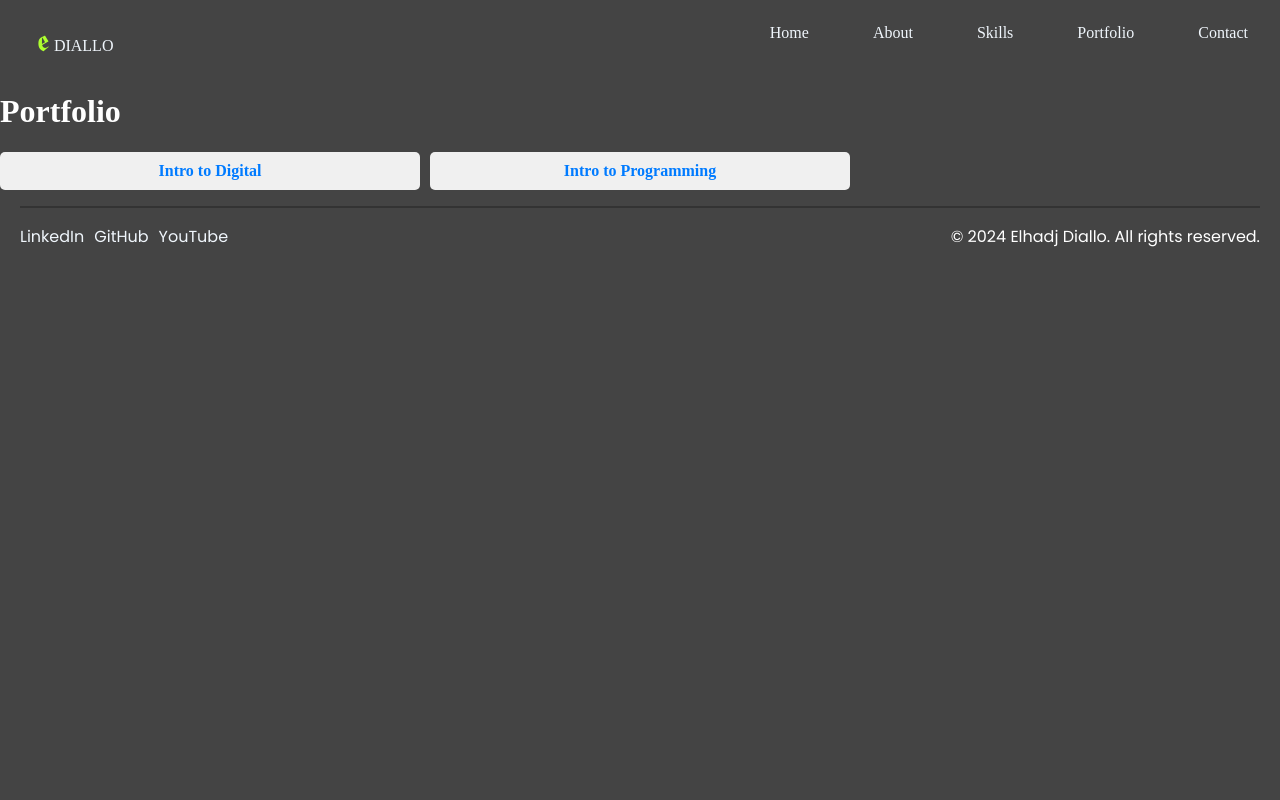
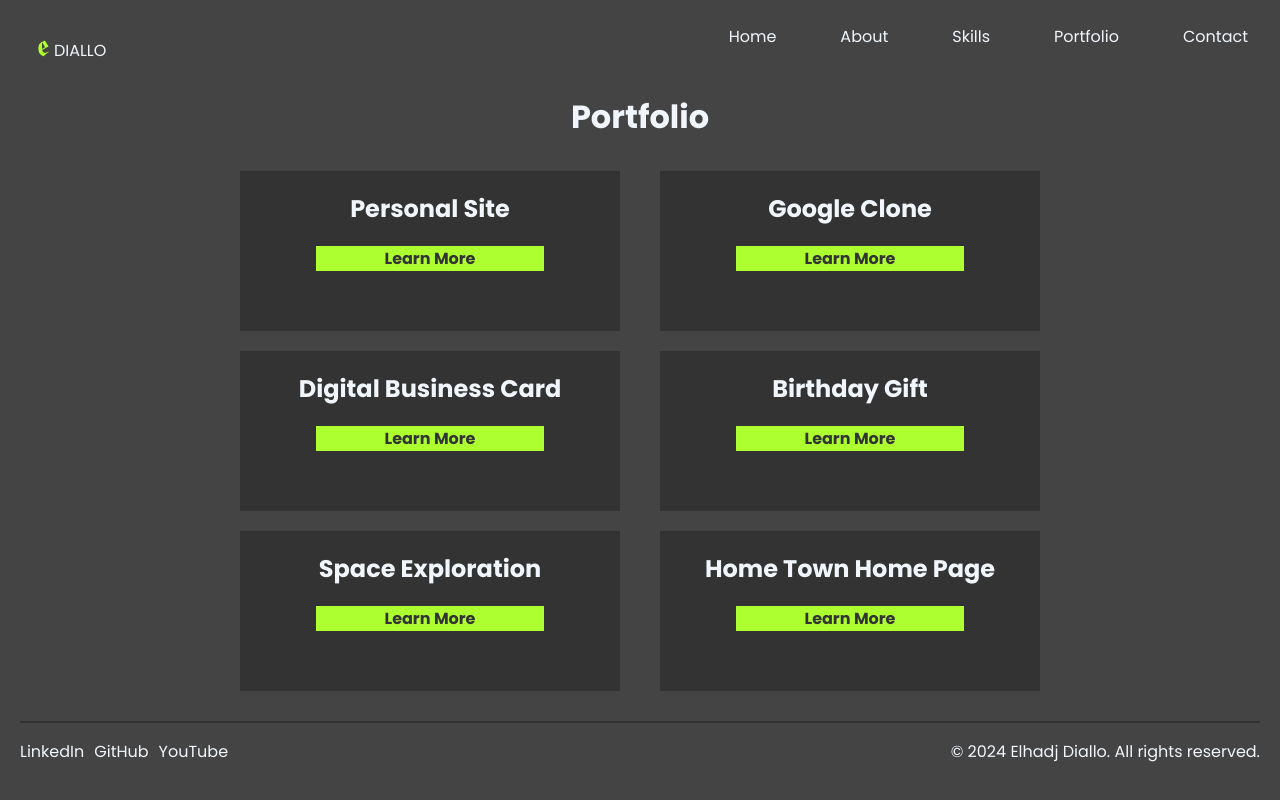
Before and after one commit to eediallo/eediallo.github.io, a React (Create React App) app in the folder my-portfolio/: page /portfolio in a window 1280 px wide. Built offline with nearby package versions, Linux system fonts and the light colour scheme.

Commit message:
removes itd page and replaces it with portfolio page

```diff
--- a/my-portfolio/src/App.css
+++ b/my-portfolio/src/App.css
@@ -15,10 +15,6 @@
   --greenyellow: greenyellow;
   --Poppins: "Poppins",sans-serif;
 
-}
-
-.grid {
-  --columns: 400px 400px
 }
 
 body {
@@ -144,67 +140,6 @@ h4 {
   pointer-events: none;
 }
 
-
-/* =========ITD PAGE================= */
-.itd-grid-list {
-  display: grid;
-  grid-template-columns: var(--columns);
-  grid-auto-rows: 160px;
-  grid-gap: 20px;
-  justify-content: center;
-}
-
-.itd-grid-item {
-  background-color: var(--yellow);
-  color: var(--white);
-  margin: 0 10px
-}
-
-.itd-grid-item h2 {
-  text-align: center;
-}
-
-.a-wrap a {
-  display: block;
-  text-align: center;
-  color: var(--white);
-  text-decoration: none;
-  cursor: pointer;
-}
-
-.a-wrap a:hover,
-.a-wrap a:focus {
-  background-color: var(--dark-green);
-}
-
-.a-wrap {
-  width: 60%;
-  margin-left: auto;
-  margin-right: auto;
-  background-color: var(--green);
-}
-
-#title {
-  color: hsla(0, 0%, 100%, .5);
-  font-family: var(--Poppins);
-  font-size: 24px;
-  font-style: normal;
-  font-weight: 400;
-  line-height: 35px;
-  margin-top: 44px;
-}
-
-.profile-description p {
-  color: #fff;
-  font-family: var(--Poppins);
-  font-style: normal;
-  line-height: 35px;
-  margin-top: 44px;
-}
-
-
-
-
 /* =========PORTFOLIO PAGE================= */
 .portfolio-grid-list {
   display: grid;
--- a/my-portfolio/src/App.js
+++ b/my-portfolio/src/App.js
@@ -4,12 +4,12 @@ import "./css/Footer.css"
 import "./css/skills.css"
 import "./css/contact.css"
 import "./css/contact.css"
+import "./css/portfolio.css"
 import AboutPage from "./pages/About";
 import HomePage from "./pages/Home";
-import PortfolioPage from "./pages/Portfolio";
+import Portfolio from "./pages/Portfolio";
 import { BrowserRouter, Routes, Route } from "react-router-dom";
 import NavBar from "./components/NavBar";
-import IntroToDigital from "./pages/IntroToDigital";
 import IntroToProgramming from "./components/ITP";
 import Footer from "./pages/Footer";
 import Skills from "./components/Skills";
@@ -24,8 +24,7 @@ function App() {
         <Routes>
           <Route path="/" element={<HomePage />} />
           <Route path="/about" element={<AboutPage />} />
-          <Route path="/portfolio" element={<PortfolioPage />} />
-          <Route path="/intro-to-digital" element={<IntroToDigital />} />
+          <Route path="/portfolio" element={<Portfolio />} />
           <Route path="/intro-to-programming" element={<IntroToProgramming />} />
           <Route path="/skills" element={<Skills />} />
           <Route path="/contact" element={<Contact />} />
--- /dev/null
+++ b/my-portfolio/src/css/portfolio.css
@@ -0,0 +1,78 @@
+/* .portfolio-section{
+    display: grid;
+    grid-template-columns: 200px 200px;
+} */
+:root {
+    --black: black;
+    --white: #F0F6FC;
+    --green: #198519;
+    --dark-green: #1b471b;
+    --background-color: #444444;
+    --port-contact-btn-color: #333333;
+    --greenyellow: greenyellow;
+    --Poppins: "Poppins",sans-serif;
+    --grid-columns: 400px 400px;
+
+  }
+
+.portfolio-section h1{
+    text-align: center;
+}
+
+.portfolio-grid-list {
+    display: grid;
+    grid-template-columns: var(--grid-columns);
+    grid-auto-rows: 160px;
+    grid-gap: 20px;
+    justify-content: center;
+    margin: 30px 0;
+  }
+
+  .portfolio-grid-item {
+    background-color: #333333;
+    color: var(--white);
+    margin: 0 10px
+  }
+
+  .portfolio-grid-item h2 {
+    text-align: center;
+  }
+
+  .a-wrap a {
+    display: block;
+    text-align: center;
+    color: var(--white);
+    text-decoration: none;
+    cursor: pointer;
+    color: #333333;
+  }
+
+  .a-wrap a:hover,
+  .a-wrap a:focus {
+    background-color: var(--dark-green);
+  }
+
+  .a-wrap {
+    width: 60%;
+    margin-left: auto;
+    margin-right: auto;
+    background-color: var(--greenyellow);
+  }
+
+  #title {
+    color: hsla(0, 0%, 100%, .5);
+    font-family: var(--Poppins);
+    font-size: 24px;
+    font-style: normal;
+    font-weight: 400;
+    line-height: 35px;
+    margin-top: 44px;
+  }
+
+  .profile-description p {
+    color: #fff;
+    font-family: var(--Poppins);
+    font-style: normal;
+    line-height: 35px;
+    margin-top: 44px;
+  }
--- a/my-portfolio/src/pages/IntroToDigital.js
+++ /dev/null
@@ -1,83 +0,0 @@
-import { a } from "react-router-dom";
-
-const IntrohrefDigital = () => {
-  return (
-    <div className="intro-href-digital">
-      <h1>Intro to Digital Projects</h1>
-      <div className="itd-grid-list">
-        <div className="itd-grid-item">
-          <h2>Personal Site</h2>
-          <div className="a-wrap">
-            <a
-              href="https://elhadjdiallo.netlify.app/personal-site/"
-              target="blank "
-            >
-              Learn More
-            </a>
-          </div>
-        </div>
-
-        <div className="itd-grid-item">
-          <h2>Google Clone</h2>
-
-          <div className="a-wrap">
-            <a
-              href="https://elhadjdiallo.netlify.app/google-com/"
-              target="blank"
-            >
-              Learn More
-            </a>
-          </div>
-        </div>
-
-        <div className="itd-grid-item">
-          <h2> Digital Business Card</h2>
-
-          <div className="a-wrap">
-            <a
-              href="https://elhadji-digital-business-card.netlify.app/"
-              target="blank"
-            >
-              Learn More
-            </a>
-          </div>
-        </div>
-
-        <div className="itd-grid-item">
-          <h2> Birthday Gift</h2>
-          <div className="a-wrap">
-            <a href="https://elhadj-birthday-gift.netlify.app/" target="blank">
-              Learn More
-            </a>
-          </div>
-        </div>
-
-        <div className="itd-grid-item">
-          <h2> Space Exploration</h2>
-          <div className="a-wrap">
-            <a
-              href="https://elhadjdiallo.netlify.app/space-exploration/"
-              target="blank"
-            >
-              Learn More
-            </a>
-          </div>
-        </div>
-
-        <div className="itd-grid-item">
-          <h2> Home Town Home Page</h2>
-          <div className="a-wrap">
-            <a
-              href="https://elhadjdiallo.netlify.app/homehrefwn-homepage/"
-              target="blank"
-            >
-              Learn More
-            </a>
-          </div>
-        </div>
-      </div>
-    </div>
-  );
-};
-
-export default IntrohrefDigital;
--- a/my-portfolio/src/pages/Portfolio.js
+++ b/my-portfolio/src/pages/Portfolio.js
@@ -1,19 +1,82 @@
-import { Link } from "react-router-dom";
 
-const PortfolioPage = () => {
+const Portfolio = () => {
   return (
     <div className="portfolio-section">
       <h1>Portfolio</h1>
-      <ul className="portfolio-grid-list">
-        <li>
-          <Link to="/intro-to-digital">Intro to Digital</Link>
-        </li>
-        <li>
-          <Link to="/intro-to-programming">Intro to Programming</Link>
-        </li>
-      </ul>
+      <div className="portfolio-grid-list">
+        <div className="portfolio-grid-item">
+          <h2>Personal Site</h2>
+          <div className="a-wrap">
+            <a
+              href="https://elhadjdiallo.netlify.app/personal-site/"
+              target="blank "
+            >
+              Learn More
+            </a>
+          </div>
+        </div>
+
+        <div className="portfolio-grid-item">
+          <h2>Google Clone</h2>
+
+          <div className="a-wrap">
+            <a
+              href="https://elhadjdiallo.netlify.app/google-com/"
+              target="blank"
+            >
+              Learn More
+            </a>
+          </div>
+        </div>
+
+        <div className="portfolio-grid-item">
+          <h2> Digital Business Card</h2>
+
+          <div className="a-wrap">
+            <a
+              href="https://elhadji-digital-business-card.netlify.app/"
+              target="blank"
+            >
+              Learn More
+            </a>
+          </div>
+        </div>
+
+        <div className="portfolio-grid-item">
+          <h2> Birthday Gift</h2>
+          <div className="a-wrap">
+            <a href="https://elhadj-birthday-gift.netlify.app/" target="blank">
+              Learn More
+            </a>
+          </div>
+        </div>
+
+        <div className="portfolio-grid-item">
+          <h2> Space Exploration</h2>
+          <div className="a-wrap">
+            <a
+              href="https://elhadjdiallo.netlify.app/space-exploration/"
+              target="blank"
+            >
+              Learn More
+            </a>
+          </div>
+        </div>
+
+        <div className="portfolio-grid-item">
+          <h2> Home Town Home Page</h2>
+          <div className="a-wrap">
+            <a
+              href="https://elhadjdiallo.netlify.app/homehrefwn-homepage/"
+              target="blank"
+            >
+              Learn More
+            </a>
+          </div>
+        </div>
+      </div>
     </div>
   );
 };
 
-export default PortfolioPage;
+export default Portfolio;
```
